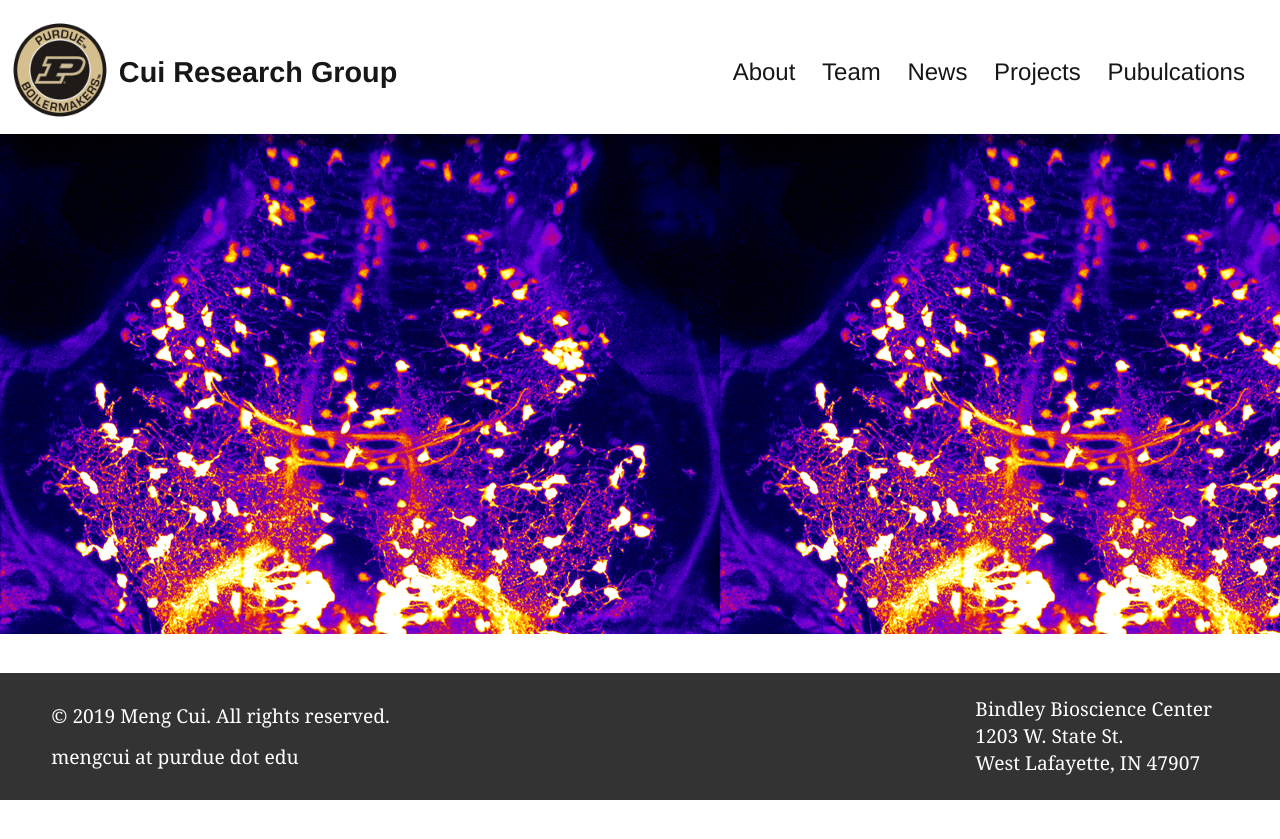
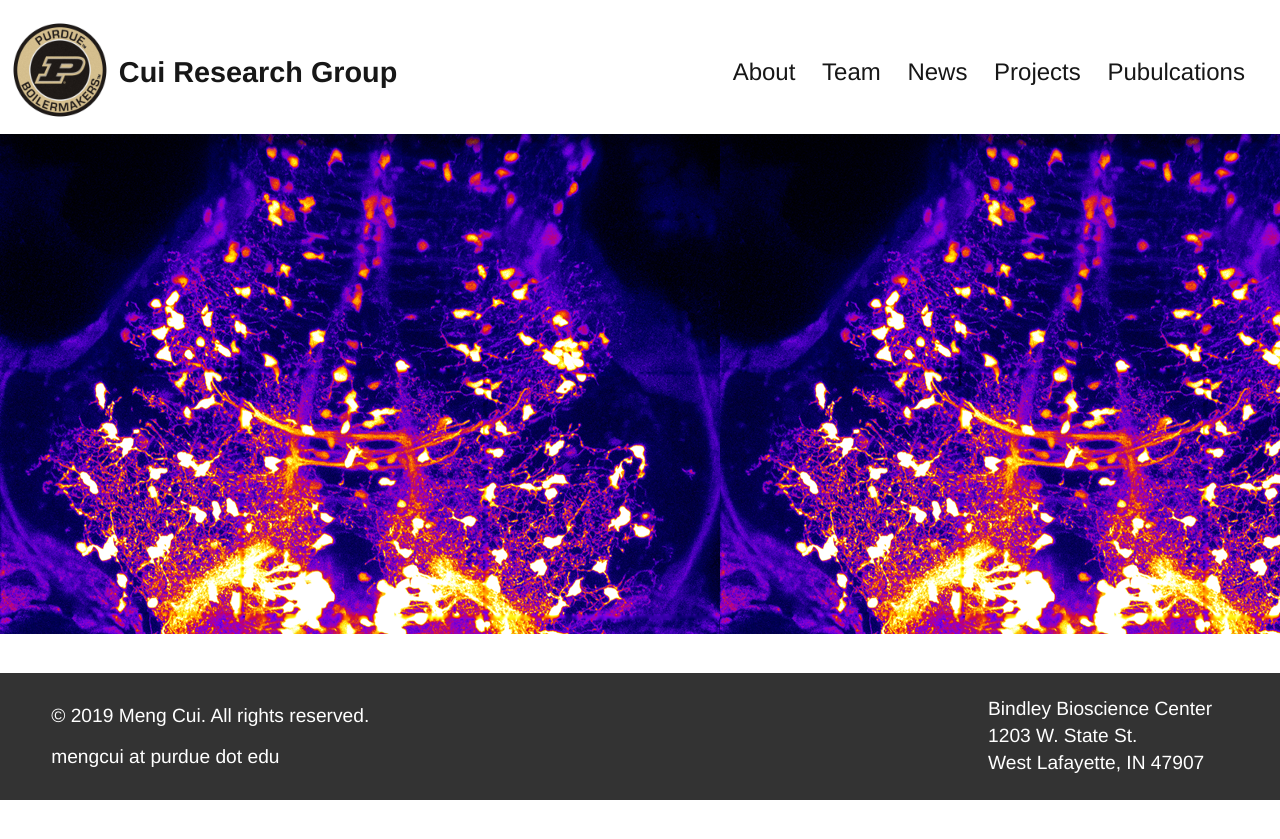
Before and after one commit to mengcuilab/mengcuilab.github.io, a Jekyll site: the page built from index.html, in a window 1280 px wide. Shown: the top 839 px of the page. Built offline with Jekyll 4.4.1, drawn with Linux system fonts in a browser that asks for light colours.

Commit message:
change font to Helvetica

```diff
--- a/css/styles.css
+++ b/css/styles.css
@@ -2,7 +2,7 @@
 body { margin: 0; padding: 0; width: 100%; height: 100%; background-color: white; }
 //
 body h1, body h2, body h3, body h4 { font-family: 'Source Sans Pro', Helvetica, Arial, sans-serif; color: #171717; }
-body p {font-family: 'Georgia'; }
+//body p {font-family: 'Georgia'; }
 
 /*LINK STYLING*/
 /* unvisited link */
@@ -123,7 +123,6 @@
 	text-align: justify;
 	line-height: 2.5;
 	font-size: 120%;
-	font-family: Georgia;
 }
 
 
@@ -168,6 +167,7 @@
 	//background-color: aqua;
 	grid-gap: 40px;
 	margin-top: 40px;
+	font-family: Helvetica;
 }
 
 
@@ -341,6 +341,7 @@
 	justify-self: stretch;
 	background-color: #333;
 	color: #fff;
+	font-family: Helvetica;
 }
 
 .footer p { font-size: 120%; }
```
Also changed, not shown: 2 other files.
